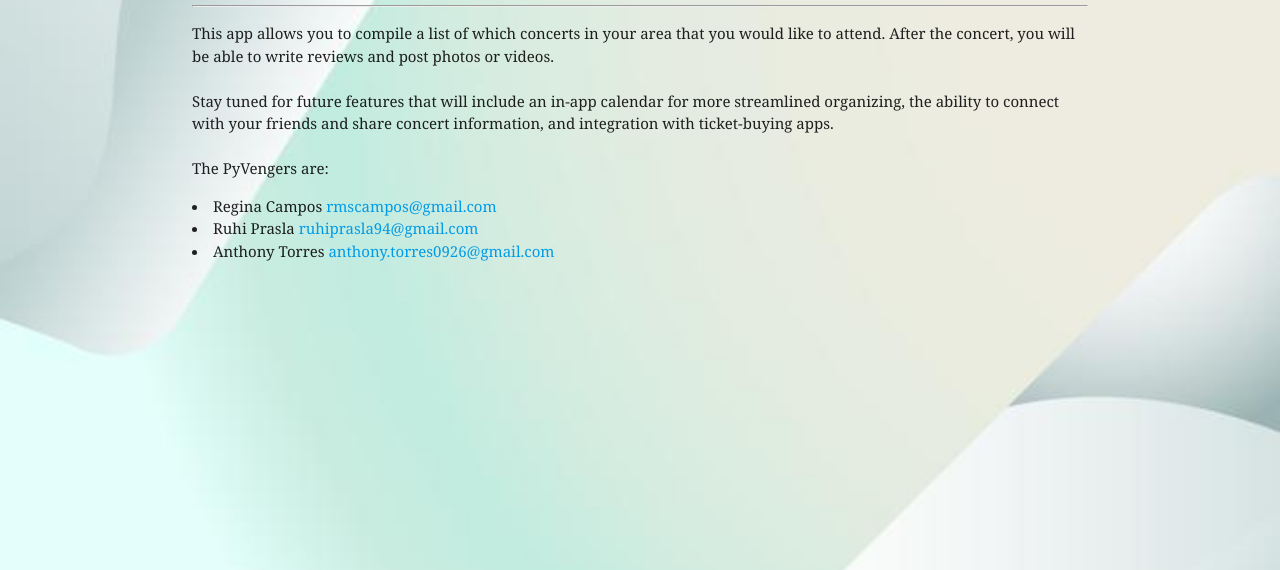
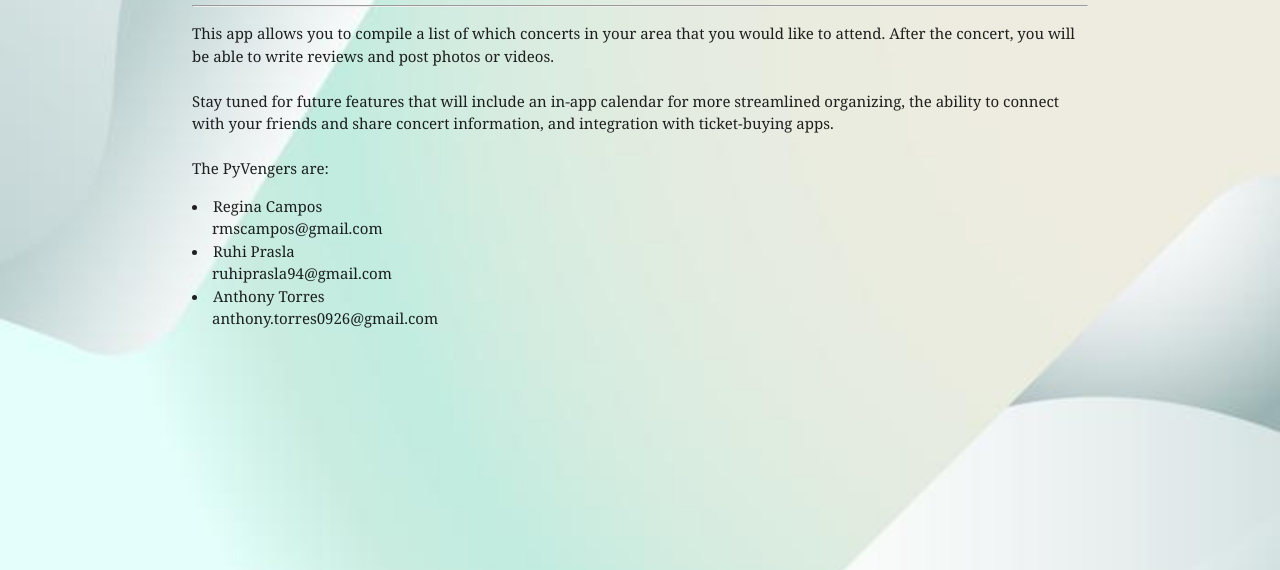
Before and after one commit to rmscampos/pyvengersunit3, a Django app: page /about/ in a window 1280 px wide. Shown: the part 195-765 px from the top of the page. Run offline with Django 3.2, Linux system fonts and the light colour scheme.

Commit message:
added emails in about.html

```diff
--- a/main_app/static/css/style.css
+++ b/main_app/static/css/style.css
@@ -26,3 +26,8 @@ footer.page-footer {
     margin-right: auto;
     width: 80%;
 }
+.space {
+    list-style-type: none;
+    text-indent: 20px;
+
+}
--- a/main_app/templates/about.html
+++ b/main_app/templates/about.html
@@ -10,9 +10,12 @@
 
 <br><br>
     The PyVengers are:
-<li>Regina Campos <a>rmscampos@gmail.com</a></li>
-<li>Ruhi Prasla <a>ruhiprasla94@gmail.com</a></li>
-<li>Anthony Torres <a>anthony.torres0926@gmail.com</a></li>
+<li>Regina Campos</li>
+<li class="space"> rmscampos@gmail.com</li>
+<li>Ruhi Prasla</li>
+<li class="space">ruhiprasla94@gmail.com</li>
+<li>Anthony Torres</li>
+<li class="space">anthony.torres0926@gmail.com</li>
 </p>
 
 {% endblock %}
```
